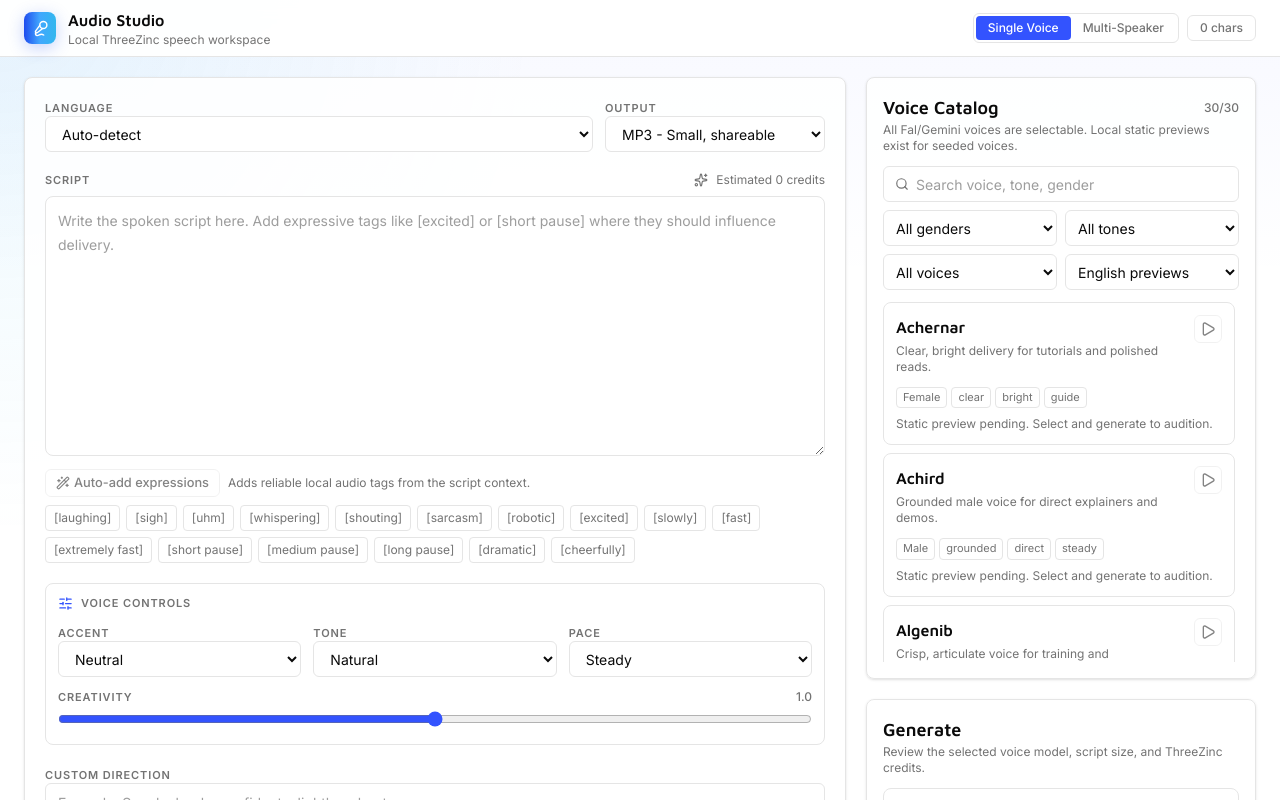
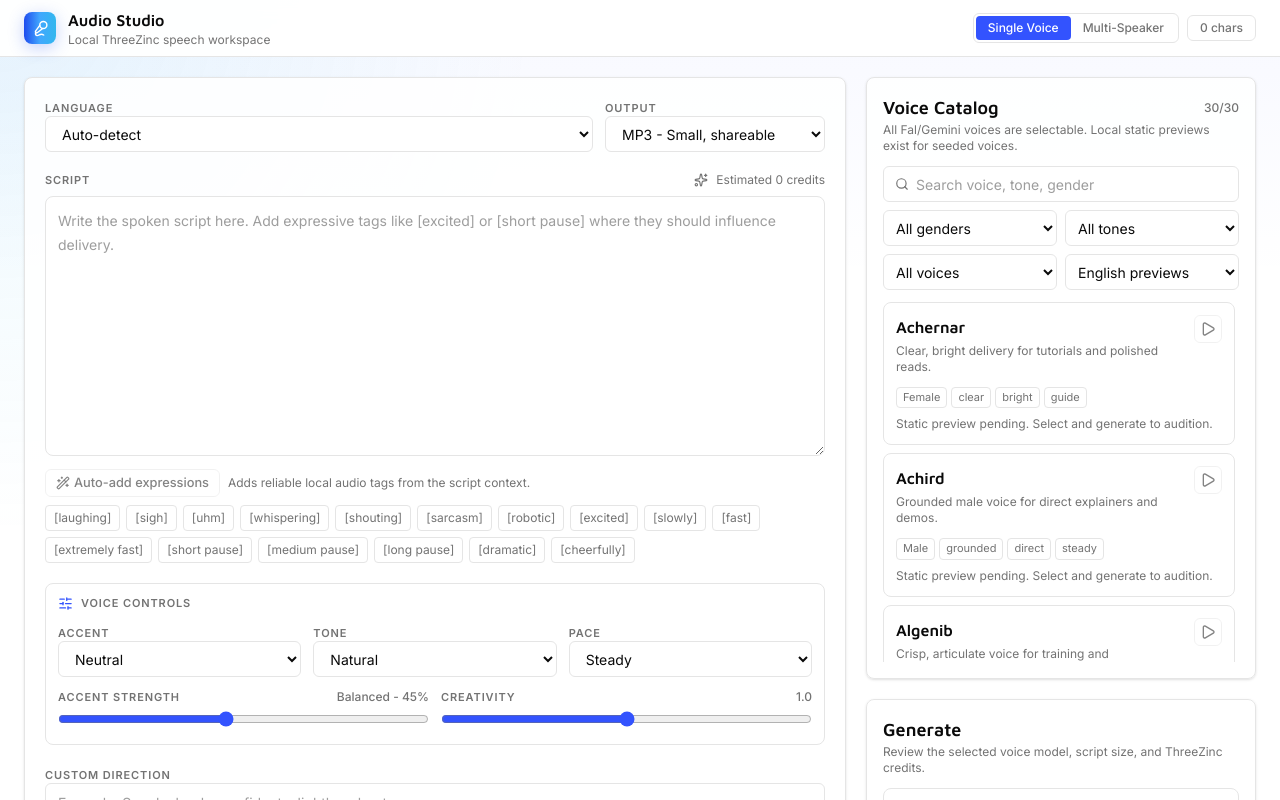
Before and after one commit to Thiccarrdo02/Threeainc-Audio-Studio, a Next.js app: page / in a window 1280 px wide. Shown: the top 800 px of the page. Built offline with nearby package versions, Linux system fonts and the light colour scheme.

Commit message:
Polish expressions accents and Vercel deploy

```diff
--- a/app/api/tts/generate/route.ts
+++ b/app/api/tts/generate/route.ts
@@ -15,6 +15,7 @@ import {
 import type { TTSApiError, TTSGenerateResponse } from "@/types/tts";
 
 export const runtime = "nodejs";
+export const maxDuration = 60;
 
 const MODEL_ID = "fal-ai/gemini-3.1-flash-tts";
 
--- a/components/studio/tts-studio.tsx
+++ b/components/studio/tts-studio.tsx
@@ -56,6 +56,7 @@ const defaultStudioState: StudioState = {
   outputFormat: "mp3",
   temperature: 1,
   accentPreset: "neutral",
+  accentStrength: 45,
   tonePreset: "natural",
   pacePreset: "steady",
   speakers: [
@@ -79,9 +80,57 @@ const PREVIEW_LANGUAGE_OPTIONS = [
   { value: "hindi", label: "Hindi audition" },
 ] as const;
 
+function clampAccentStrength(value: number) {
+  if (!Number.isFinite(value)) {
+    return defaultStudioState.accentStrength;
+  }
+
+  return Math.min(100, Math.max(0, value));
+}
+
+function accentStrengthLabel(value: number) {
+  const strength = clampAccentStrength(value);
+  if (strength <= 5) {
+    return "Neutral";
+  }
+  if (strength <= 30) {
+    return "Light";
+  }
+  if (strength <= 60) {
+    return "Balanced";
+  }
+  if (strength <= 85) {
+    return "Strong";
+  }
+  return "Very strong";
+}
+
+function getAccentStrengthInstruction(state: StudioState) {
+  const strength = clampAccentStrength(state.accentStrength);
+
+  if (state.accentPreset === "neutral" || strength <= 5) {
+    return "Keep regional accent influence very light and prioritize neutral, broadly understandable pronunciation.";
+  }
+
+  if (strength <= 30) {
+    return "Apply the selected accent subtly; avoid heavy regional pronunciation.";
+  }
+
+  if (strength <= 60) {
+    return "Apply the selected accent at a natural medium strength while keeping every word clear.";
+  }
+
+  if (strength <= 85) {
+    return "Use a clear, noticeable selected accent while preserving intelligibility.";
+  }
+
+  return "Use a strong selected accent, but keep speech clean, polished, and easy to understand.";
+}
+
 function composeStyleInstructions(state: StudioState) {
   const presetInstructions = [
     getPresetInstruction(ACCENT_PRESETS, state.accentPreset),
+    getAccentStrengthInstruction(state),
     getPresetInstruction(TONE_PRESETS, state.tonePreset),
     getPresetInstruction(PACE_PRESETS, state.pacePreset),
   ];
@@ -151,6 +200,9 @@ function autoMarkupLine(line: string) {
   const isWhisper = /(secret|quietly|keep this between us|listen closely)/i.test(trimmed);
   const isSarcastic = /(yeah right|as if|obviously|sure, because)/i.test(lower);
   const isHesitation = /^(?:[A-Za-z0-9]+:\s*)?(well|um|uh|hmm|actually)\b/i.test(trimmed);
+  const isCheerful = /(great news|welcome|congrats|congratulations|happy|delighted)/i.test(trimmed);
+  const isDramatic = /(final chance|never forget|betray|betrayed|destiny|at last)/i.test(trimmed);
+  const isFast = /(quickly|hurry|as fast as|right away|immediately)/i.test(trimmed);
 
   if (isSarcastic) {
     next = addTagAfterSpeakerPrefix(next, "[sarcasm]");
@@ -164,16 +216,54 @@ function autoMarkupLine(line: string) {
     next = addTagAfterSpeakerPrefix(next, "[sigh]");
   } else if (isHesitation) {
     next = addTagAfterSpeakerPrefix(next, "[uhm]");
+  } else if (isCheerful) {
+    next = addTagAfterSpeakerPrefix(next, "[cheerfully]");
+  } else if (isDramatic) {
+    next = addTagAfterSpeakerPrefix(next, "[dramatic]");
+  } else if (isFast) {
+    next = addTagAfterSpeakerPrefix(next, "[fast]");
   }
 
   return next.replace(/\s{2,}/g, " ").trimEnd();
 }
 
+function addFallbackExpression(prompt: string) {
+  const withSentencePauses = prompt.replace(
+    /([.!?])\s+(?=(?:[A-Za-z0-9]+:\s*)?["'A-Za-z0-9])/g,
+    "$1 [short pause] ",
+  );
+
+  if (withSentencePauses !== prompt) {
+    return withSentencePauses;
+  }
+
+  const lines = prompt.split("\n");
+  const firstMarkableLine = lines.findIndex(
+    (line) => line.trim() && !hasLeadingAudioTag(line),
+  );
+
+  if (firstMarkableLine === -1) {
+    return prompt;
+  }
+
+  lines[firstMarkableLine] = addTagAfterSpeakerPrefix(
+    lines[firstMarkableLine],
+    "[cheerfully]",
+  );
+  return lines.join("\n");
+}
+
 function autoMarkupPrompt(prompt: string) {
-  return prompt
+  const markedPrompt = prompt
     .split("\n")
     .map((line) => autoMarkupLine(line))
     .join("\n");
+
+  if (markedPrompt !== prompt) {
+    return markedPrompt;
+  }
+
+  return addFallbackExpression(prompt);
 }
 
 function FieldLabel({ children }: { children: React.ReactNode }) {
@@ -280,6 +370,7 @@ function ScriptEditor({
   onPromptChange: (value: string) => void;
 }) {
   const textareaRef = useRef<HTMLTextAreaElement | null>(null);
+  const [autoExpressionStatus, setAutoExpressionStatus] = useState("");
 
   const insertText = useCallback((text: string, forceLineStart = false) => {
     const textarea = textareaRef.current;
@@ -312,8 +403,19 @@ function ScriptEditor({
   }, [insertText]);
 
   const autoAddExpressions = useCallback(() => {
-    onPromptChange(autoMarkupPrompt(prompt));
+    const nextPrompt = autoMarkupPrompt(prompt);
+    onPromptChange(nextPrompt);
+    setAutoExpressionStatus(
+      nextPrompt === prompt
+        ? "Script already has expression cues."
+        : "Expression cues added.",
+    );
   }, [onPromptChange, prompt]);
+
+  const handlePromptChange = useCallback((value: string) => {
+    setAutoExpressionStatus("");
+    onPromptChange(value);
+  }, [onPromptChange]);
 
   return (
     <section className="space-y-2">
@@ -340,7 +442,7 @@ function ScriptEditor({
         ref={textareaRef}
         className="min-h-[260px] w-full resize-y rounded-lg border border-border bg-card px-3 py-3 text-sm leading-6 outline-none transition placeholder:text-muted-foreground/70 focus:border-theme-primary focus:ring-3 focus:ring-theme-accent/20"
         value={prompt}
-        onChange={(event) => onPromptChange(event.target.value)}
+        onChange={(event) => handlePromptChange(event.target.value)}
         placeholder="Write the spoken script here. Add expressive tags like [excited] or [short pause] where they should influence delivery."
       />
       {prompt.length > LONG_SCRIPT_WARNING_CHARACTERS ? (
@@ -361,7 +463,7 @@ function ScriptEditor({
           Auto-add expressions
         </Button>
         <span className="text-xs text-muted-foreground">
-          Adds reliable local audio tags from the script context.
+          {autoExpressionStatus || "Adds reliable local audio tags from the script context."}
         </span>
       </div>
       <TagInserter onInsert={insertTag} />
@@ -499,6 +601,30 @@ function StudioControls({
             </select>
           </div>
         </div>
+        <div className="grid gap-3 sm:grid-cols-2">
+          <div className="space-y-1.5">
+            <div className="flex items-center justify-between gap-3">
+              <FieldLabel>Accent Strength</FieldLabel>
+              <span className="text-xs font-medium text-muted-foreground">
+                {accentStrengthLabel(state.accentStrength)} - {state.accentStrength}%
+              </span>
+            </div>
+            <input
+              className="w-full accent-[#3353FE]"
+              type="range"
+              min={0}
+              max={100}
+              step={5}
+              value={state.accentStrength}
+              onChange={(event) =>
+                onChange({
+                  ...state,
+                  accentStrength: Number(event.target.value),
+                })
+              }
+              aria-label="Accent strength"
+            />
+          </div>
           <div className="space-y-1.5">
             <div className="flex items-center justify-between gap-3">
               <FieldLabel>Creativity</FieldLabel>
@@ -518,6 +644,7 @@ function StudioControls({
               }
               aria-label="Generation creativity"
             />
+          </div>
         </div>
       </section>
 
@@ -1296,6 +1423,7 @@ export function TTSStudio() {
       outputFormat: state.outputFormat,
       temperature: state.temperature,
       accentPreset: state.accentPreset,
+      accentStrength: state.accentStrength,
       tonePreset: state.tonePreset,
       pacePreset: state.pacePreset,
       createdAt: now,
@@ -1351,6 +1479,7 @@ export function TTSStudio() {
       outputFormat: script.outputFormat ?? current.outputFormat,
       temperature: script.temperature ?? current.temperature,
       accentPreset: script.accentPreset ?? current.accentPreset,
+      accentStrength: script.accentStrength ?? current.accentStrength,
       tonePreset: script.tonePreset ?? current.tonePreset,
       pacePreset: script.pacePreset ?? current.pacePreset,
     }));
--- a/lib/client-store.ts
+++ b/lib/client-store.ts
@@ -52,6 +52,10 @@ export const clientStore = {
       outputFormat: stored?.outputFormat ?? fallback.outputFormat,
       temperature: stored?.temperature ?? fallback.temperature,
       accentPreset: stored?.accentPreset ?? fallback.accentPreset,
+      accentStrength:
+        typeof stored?.accentStrength === "number"
+          ? stored.accentStrength
+          : fallback.accentStrength,
       tonePreset: stored?.tonePreset ?? fallback.tonePreset,
       pacePreset: stored?.pacePreset ?? fallback.pacePreset,
     };
--- a/types/tts.ts
+++ b/types/tts.ts
@@ -74,6 +74,7 @@ export interface LocalScript {
   outputFormat?: TTSOutputFormat;
   temperature?: number;
   accentPreset?: string;
+  accentStrength?: number;
   tonePreset?: string;
   pacePreset?: string;
   createdAt: string;
@@ -111,6 +112,7 @@ export interface StudioState {
   outputFormat: TTSOutputFormat;
   temperature: number;
   accentPreset: string;
+  accentStrength: number;
   tonePreset: string;
   pacePreset: string;
 }
```
Also changed, not shown: vercel.json (added), 4 other files (tests, documents, lock files or other folders). Lines whose indentation alone changed are shown as unchanged.
